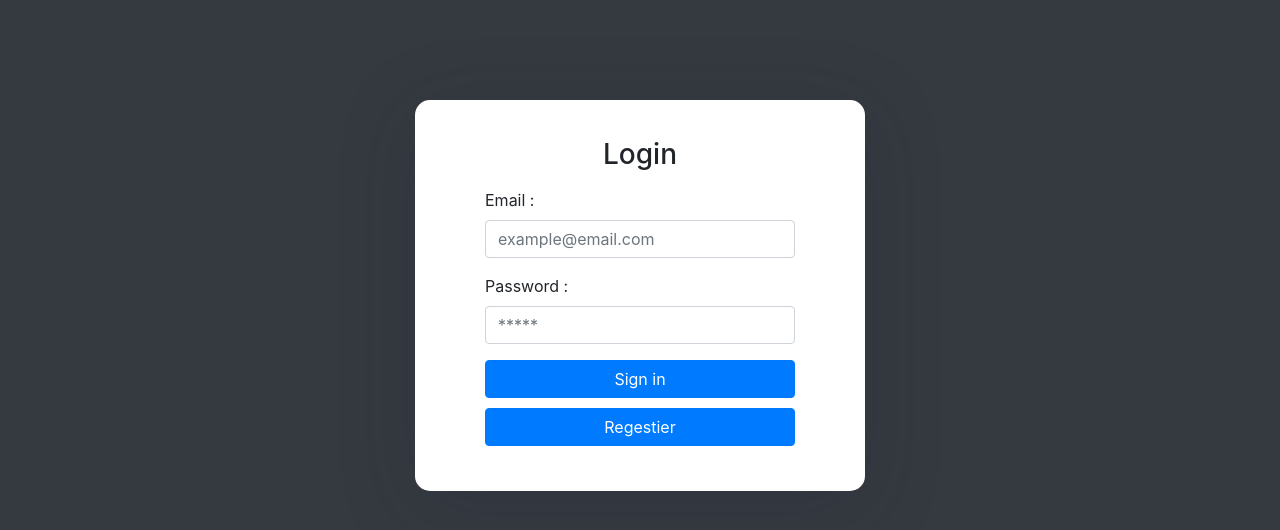
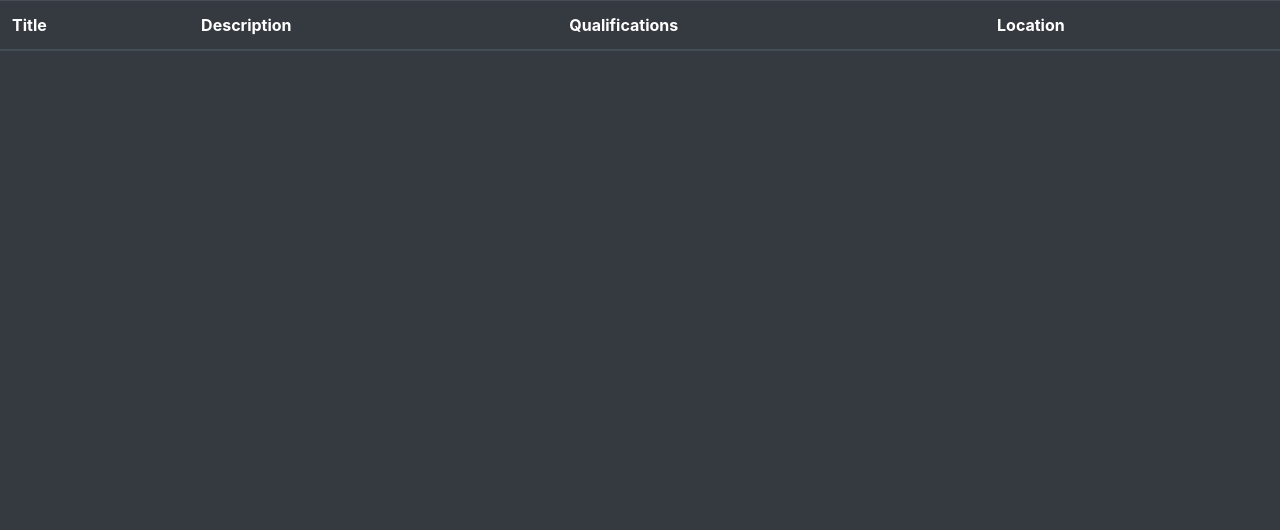
Before and after one commit to volunteerMeProject/volunteerme, a React (Create React App) app: page / in a window 1280 px wide. Shown: the top 530 px of the page. Built offline with nearby package versions, Linux system fonts and the light colour scheme.

Commit message:
added volunteer table and made homepage dashboard

```diff
--- a/src/App.js
+++ b/src/App.js
@@ -1,7 +1,7 @@
 import logo from './logo.svg';
 import './App.css';
-import SignIn from './component/SignIn';
-import SignUp from './component/SignUp';
+// import SignIn from './component/SignIn';
+// import SignUp from './component/SignUp';
 import Dashboard from './component/Dashboard';
 import {BrowserRouter as Router, Route} from 'react-router-dom';
 
@@ -10,9 +10,9 @@ import {BrowserRouter as Router, Route} from 'react-router-dom';
 function App() {
   return (
       <Router>
-        <Route exact path="/" component={SignIn}/>
-        <Route path="/signup" component={SignUp}/>
-        <Route path="/dashboard" component={Dashboard}/>
+        <Route exact path="/" component={Dashboard}/>
+        {/* <Route path="/signup" component={SignUp}/> */}
+        {/* <Route path="/dashboard" component={Dashboard}/> */}
       </Router>
   );
 }
--- a/src/component/Dashboard.jsx
+++ b/src/component/Dashboard.jsx
@@ -1,9 +1,16 @@
 import React, { Component } from 'react';
+import VolunteerTable from "./volunteer/VolunteerTable";
 
 class HomePage extends Component {
-    state = {  }
+    state = {}
+
+
     render() {
-        return <h1>Home Page here !</h1>
+        return (
+          <React.Fragment>
+            <VolunteerTable/>
+          </React.Fragment>
+        );
     }
 }
 
--- /dev/null
+++ b/src/component/volunteer/VolunteerTable.jsx
@@ -0,0 +1,30 @@
+import React, { Component } from 'react';
+
+class VolunteerTable extends Component {
+  state = {
+    volunteerPosts: [],
+  }
+
+
+  render() {
+    const style = {
+
+    }
+    return (
+      <React.Fragment>
+        <table className="table table-striped table-dark">
+          <thead>
+            <tr>
+              <th>Title</th>
+              <th>Description</th>
+              <th>Qualifications</th>
+              <th>Location</th>
+            </tr>
+          </thead>
+        </table>
+      </React.Fragment>
+    );
+  }
+}
+
+export default VolunteerTable;
```
